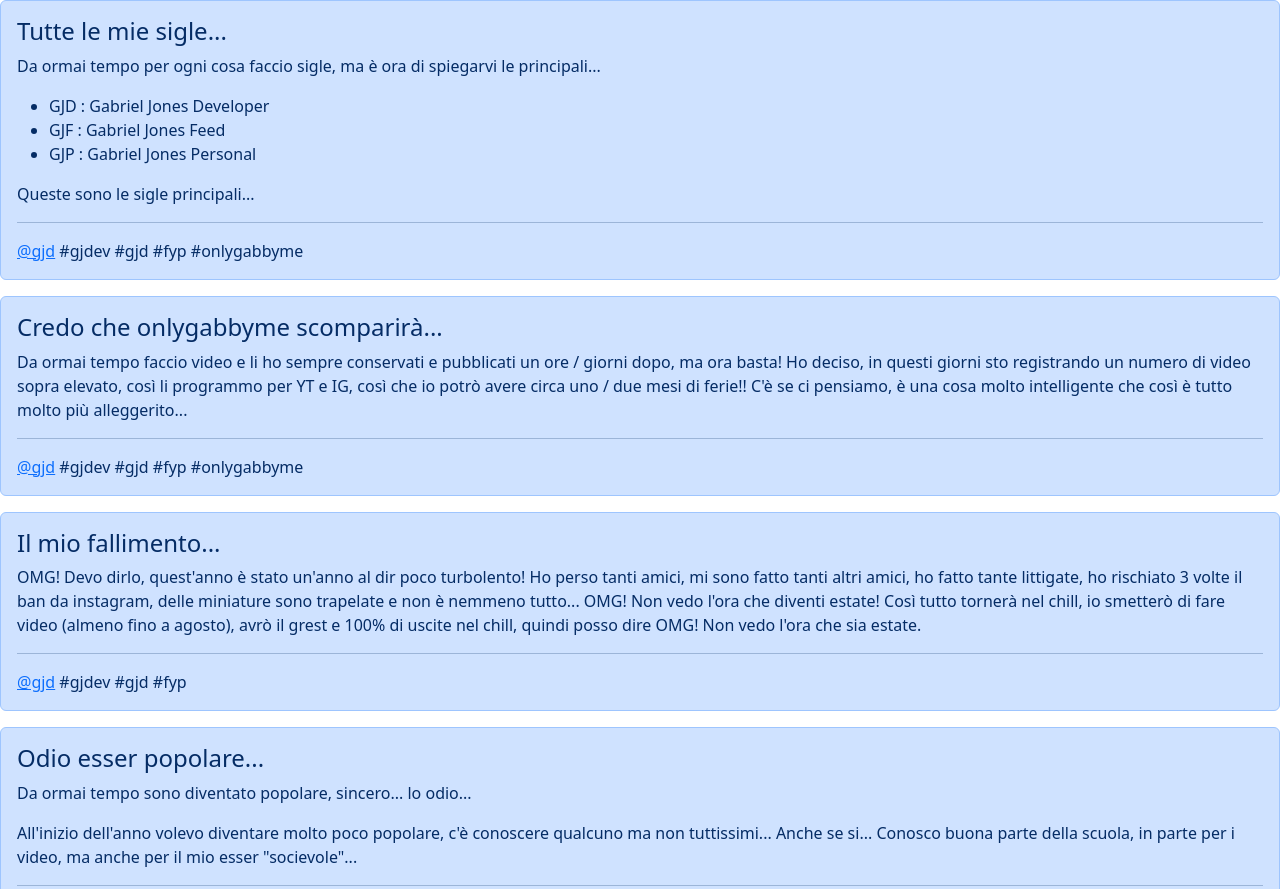
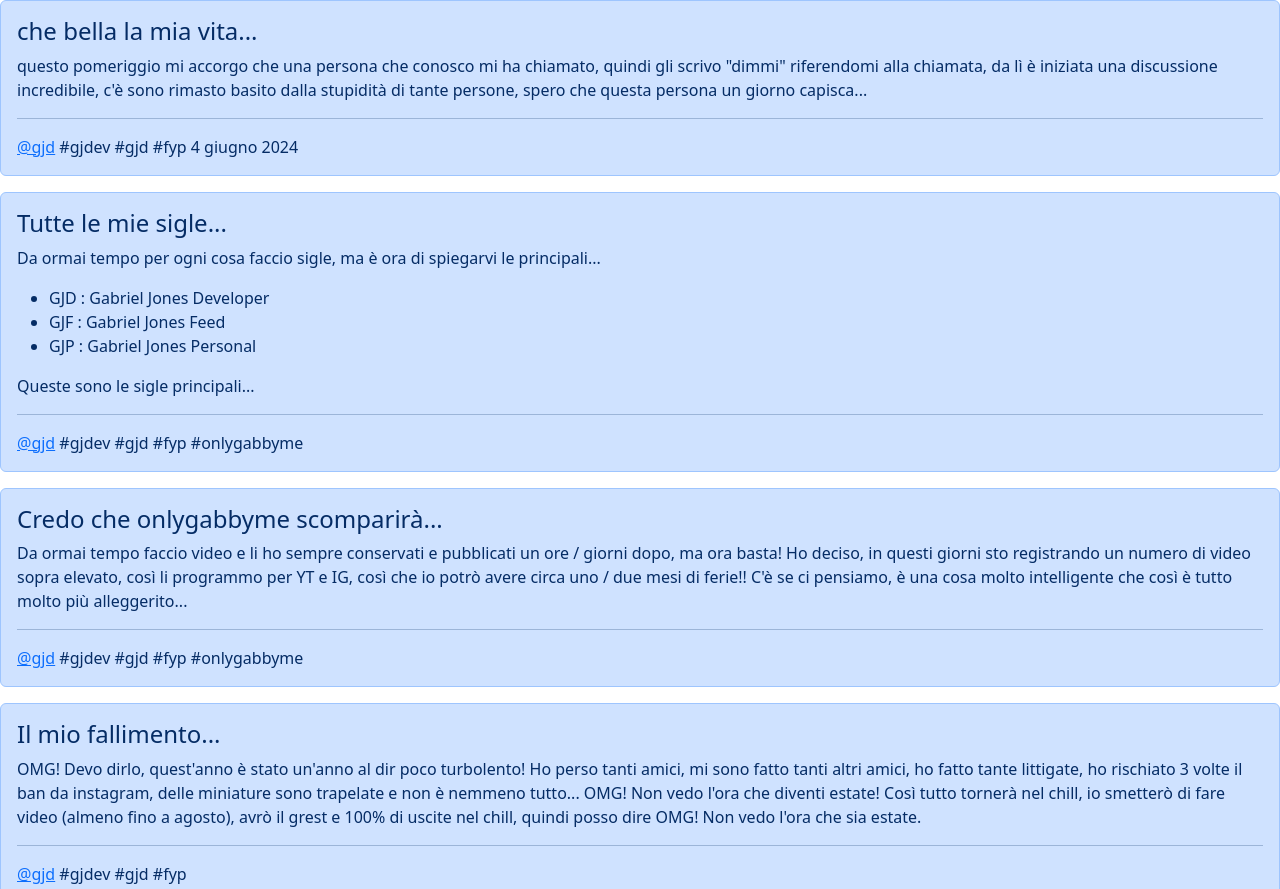
Before and after one commit to gabrieljonesdeve/feed, a plain HTML site: page index.html in a window 1280 px wide. Shown: the top 889 px of the page. Drawn offline with nearby package versions, Linux system fonts and the light colour scheme.

Commit message:
Update index.html

```diff
--- a/index.html
+++ b/index.html
@@ -500,7 +500,16 @@
 
 
 
-
+<div class="alert alert-primary" role="alert">
+      <h4 class="alert-heading">che bella la mia vita...</h4>
+<p>
+  questo pomeriggio mi accorgo che una persona che conosco mi ha chiamato, quindi gli scrivo "dimmi" riferendomi alla chiamata, da lì è iniziata una discussione incredibile, c'è sono rimasto basito dalla stupidità di tante persone, spero che questa persona un giorno capisca...
+</p>
+      <hr>
+      <p class="mb-0">
+        <a href="https://gjdfeed.github.io/@gjd" target="_blank">@gjd</a> #gjdev #gjd #fyp 4 giugno 2024
+      </p>
+    </div>
 
 <div class="alert alert-primary" role="alert">
       <h4 class="alert-heading">Tutte le mie sigle...</h4>
```
